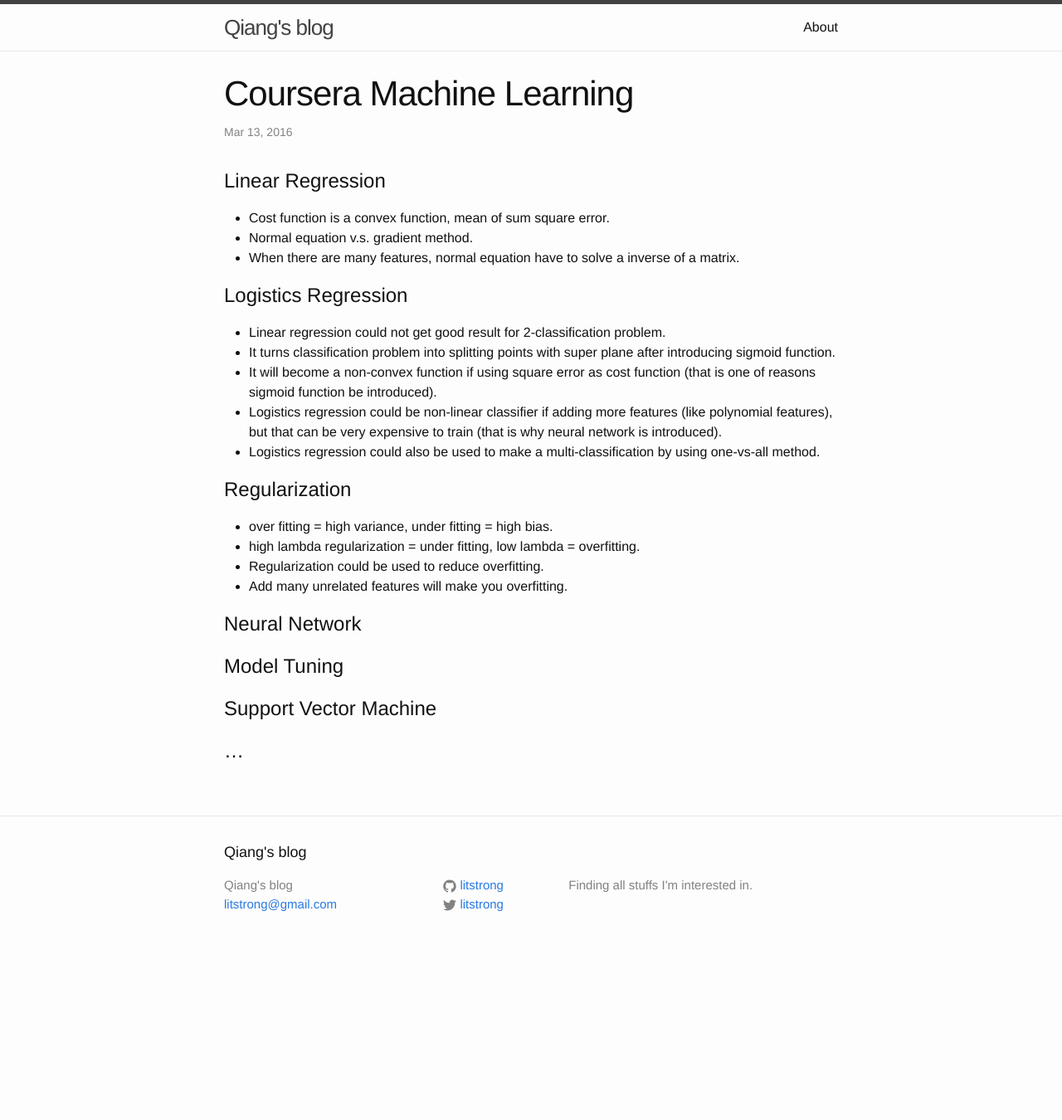
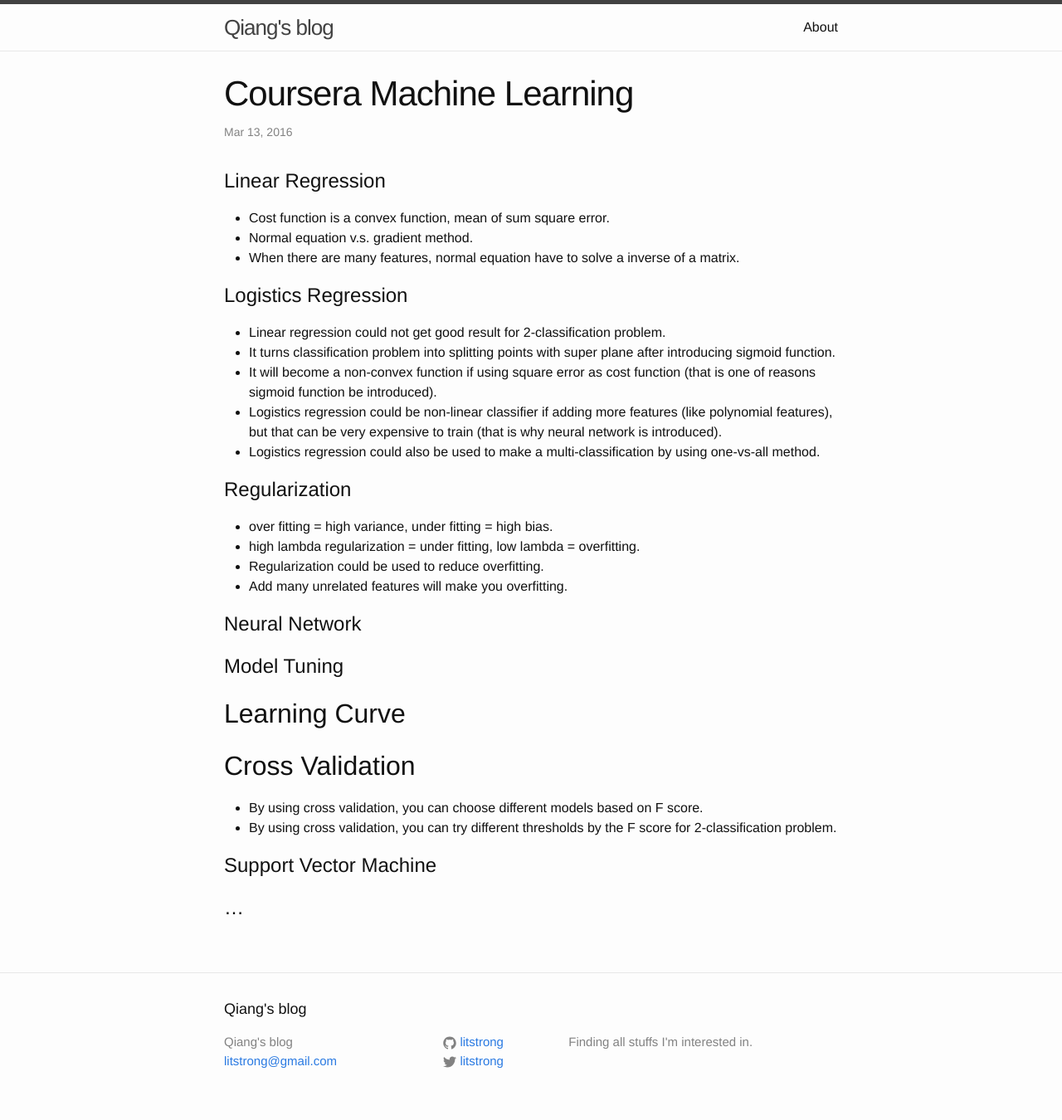
Before and after one commit to litstrong/litstrong.github.io, a Jekyll site: the page built from _posts/2016-03-13-coursera-machine-learning.markdown, in a window 1280 px wide. Shown: the whole page at 83% size. Built offline with Jekyll 4.4.1, drawn with Linux system fonts in a browser that asks for light colours; before the commit the page ends 1161 px from its top, so only the background shows below that.

Commit message:
Update Model Tuning

```diff
--- a/_posts/2016-03-13-coursera-machine-learning.markdown
+++ b/_posts/2016-03-13-coursera-machine-learning.markdown
@@ -25,6 +25,12 @@
 
 # Model Tuning
 
+## Learning Curve
+
+## Cross Validation
+* By using cross validation, you can choose different models based on F score.
+* By using cross validation, you can try different thresholds by the F score for 2-classification problem.
+
 # Support Vector Machine
 
 # ...
```
